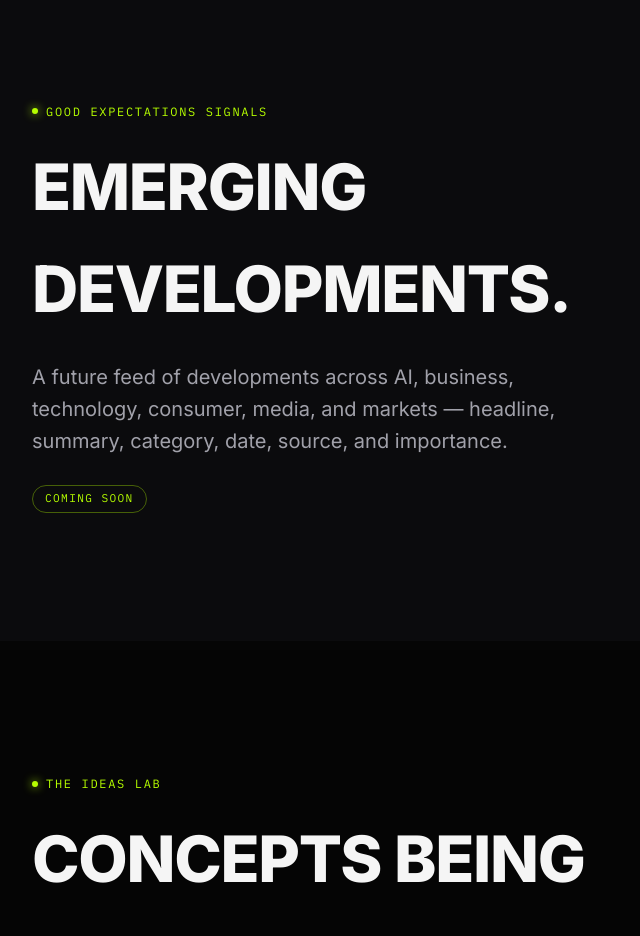
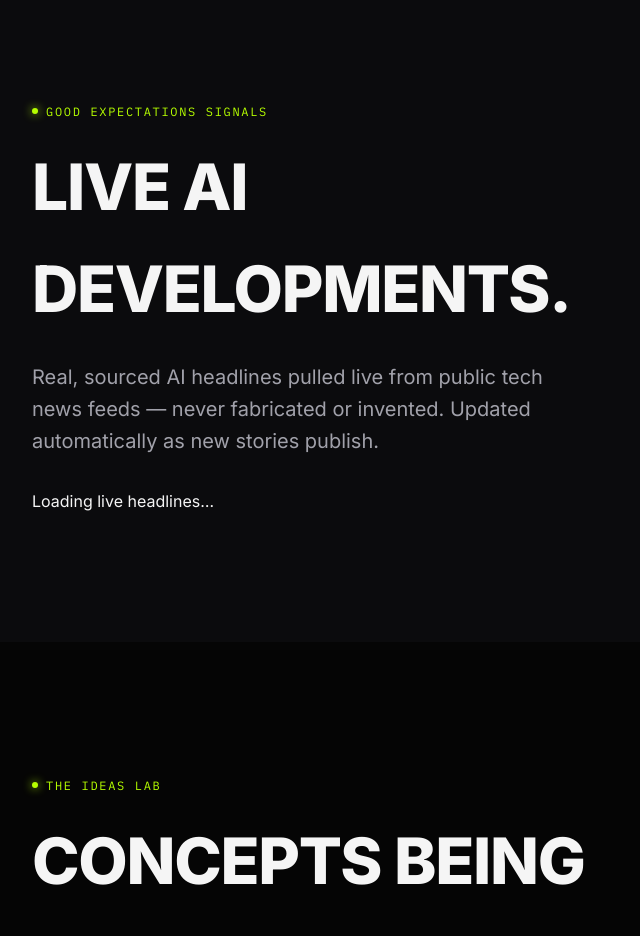
Before and after one commit to ingerham365/good-expectationss, a website: page good-expectations-ecosystem-site/index.html in a window 1280 px wide. Shown: the part 9860-10796 px from the top of the page, without its empty margins (0-640 px from the left). Drawn offline with Linux system fonts and the light colour scheme.

Commit message:
Add files via upload
Update homepage with live AI feed section

```diff
--- a/good-expectations-ecosystem-site/index.html
+++ b/good-expectations-ecosystem-site/index.html
@@ -285,10 +285,13 @@
     <div class="container">
       <div class="reveal">
         <span class="eyebrow">Good Expectations Signals</span>
-        <h2 style="font-size:var(--h2); margin-top:14px;">EMERGING<br>DEVELOPMENTS.</h2>
-        <p class="text-secondary" style="max-width:560px; margin-top:20px; font-size:var(--body-lg);">A future feed of developments across AI, business, technology, consumer, media, and markets — headline, summary, category, date, source, and importance.</p>
+        <h2 style="font-size:var(--h2); margin-top:14px;">LIVE AI<br>DEVELOPMENTS.</h2>
+        <p class="text-secondary" style="max-width:560px; margin-top:20px; font-size:var(--body-lg);">Real, sourced AI headlines pulled live from public tech news feeds — never fabricated or invented. Updated automatically as new stories publish.</p>
       </div>
-      <p class="label-tag concept reveal" style="margin-top:28px;">Coming Soon</p>
+      <div class="ai-feed reveal" data-ai-feed style="margin-top:32px;">
+        <p class="ai-feed-status" data-ai-feed-status>Loading live headlines…</p>
+        <ul class="ai-feed-list" data-ai-feed-list hidden></ul>
+      </div>
     </div>
   </section>
 
```
